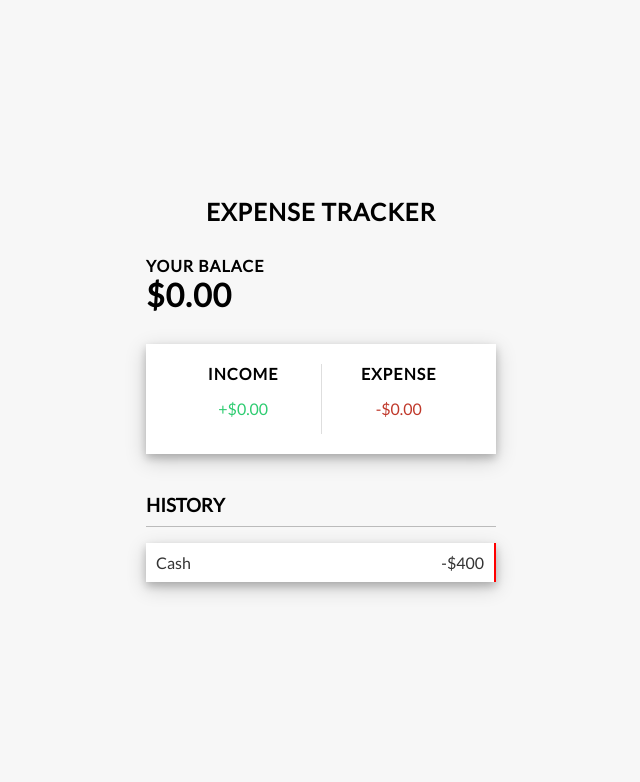
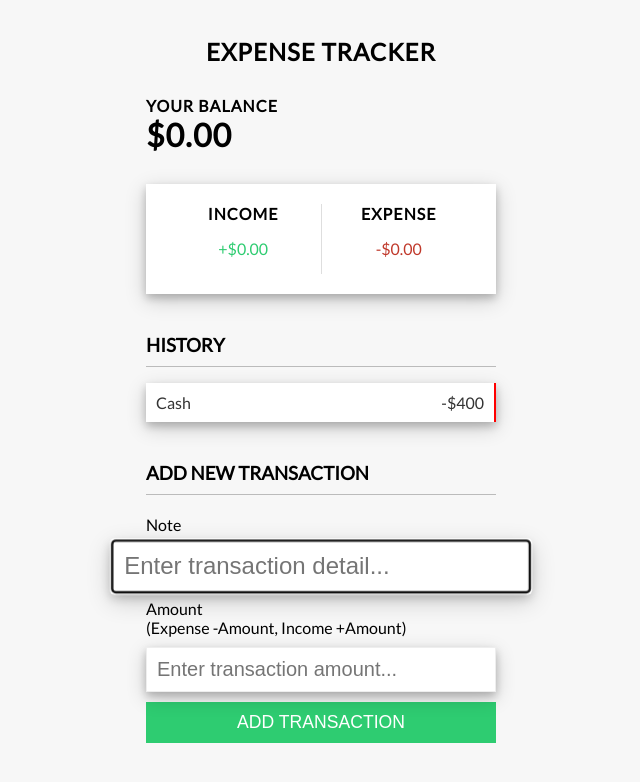
Before and after one commit to zeeshanali1993/expense-tracker-app, a React (Create React App) app: page / in a window 1280 px wide. Shown: the top 782 px of the page, without its empty margins (319-959 px from the left). Built offline with nearby package versions, Linux system fonts and the light colour scheme.

Commit message:
Added new transaction component and its css

```diff
--- a/src/App.css
+++ b/src/App.css
@@ -1,7 +1,8 @@
 @import url("https://fonts.googleapis.com/css?family=Lato&display=swap");
 
 :root {
-  --box-shadow: 0 4px 8px 0 rgba(0, 0, 0, 0.2), 0 6px 20px 0 rgba(0, 0, 0, 0.19);
+  --box-shadow-black: 0 4px 8px 0 rgba(0, 0, 0, 0.2),
+    0 6px 20px 0 rgba(0, 0, 0, 0.19);
 }
 
 * {
@@ -56,7 +57,7 @@ h3 {
 
 .inc-exp-container {
   background-color: #fff;
-  box-shadow: var(--box-shadow);
+  box-shadow: var(--box-shadow-black);
   padding: 20px;
   display: flex;
   justify-content: space-between;
@@ -86,13 +87,22 @@ h3 {
 }
 .list li {
   background-color: #fff;
-  box-shadow: var(--box-shadow);
+  box-shadow: var(--box-shadow-black);
   color: #333;
   display: flex;
   justify-content: space-between;
   position: relative;
   padding: 10px;
   margin: 10px 0;
+}
+.list li:hover .delete-btn {
+  opacity: 1;
+}
+.list li.minus {
+  border-right: 2px solid red;
+}
+.list li.plus {
+  border-right: 2px solid green;
 }
 .delete-btn {
   cursor: pointer;
@@ -112,20 +122,56 @@ h3 {
   transition: opacity 0.4s ease-in-out;
 }
 
-.list li:hover .delete-btn {
-  opacity: 1;
+label {
+  display: inline-block;
+  margin: 10px 0;
 }
-.list li.minus {
-  border-right: 2px solid red;
+input[type="text"],
+input[type="number"] {
+  display: block;
+  width: 100%;
+  box-shadow: var(--box-shadow-black);
+  border: 1px solid #eeeeee;
+  font-size: 16px;
+  padding: 10px;
+  transform: scale(1);
+  transition: transform 300ms ease-in;
+  font-size: 20px;
+  /* background-color: #9c88ff; */
 }
-.list li.plus {
-  border-right: 2px solid green;
+input:focus {
+  transform: scale(1.2);
+  transition: transform 600ms ease-out;
 }
+.btn {
+  text-transform: uppercase;
+  font-size: 1.1em;
+  width: 100%;
+  padding: 10px;
+  margin: 10px 0;
+  border: none;
+  background: #2ecc71;
+  color: white;
+  cursor: pointer;
+  transition: background 600ms ease-in;
+}
+.btn:hover {
+  background: #333;
+  transition: background 900ms ease-in;
+}
+.btn:active {
+  border: none;
+  background: #2ecc71;
+  color: white;
+  cursor: pointer;
+  transition: background 600ms ease-in;
+}
+
 /*
 .money {.btn {
   cursor: pointer;
   background-color: #9c88ff;
-  box-shadow: var(--box-shadow);
+  box-shadow: var(--box-shadow-black);
   color: #fff;
   border: 0;
   display: block;
@@ -138,28 +184,10 @@ h3 {
   letter-spacing: 1px;
   margin: 5px 0;
 }
-
-
-
-label {
-  display: inline-block;
-  margin: 10px 0;
-}
-
-input[type="text"],
-input[type="number"] {
-  border: 1px solid #dedede;
-  border-radius: 2px;
-  display: block;
-  font-size: 16px;
-  padding: 10px;
-  width: 100%;
-}
-
 .btn {
   cursor: pointer;
   background-color: #9c88ff;
-  box-shadow: var(--box-shadow);
+  box-shadow: var(--box-shadow-black);
   color: #fff;
   border: 0;
   display: block;
@@ -168,53 +196,8 @@ input[type="number"] {
   padding: 10px;
   width: 100%;
 }
-
 .btn:focus,
 .delete-btn:focus {
   outline: 0;
 }
-
-.list {
-  list-style-type: none;
-  padding: 0;
-  margin-bottom: 40px;
-}
-
-.list li {
-  background-color: #fff;
-  box-shadow: var(--box-shadow);
-  color: #333;
-  display: flex;
-  justify-content: space-between;
-  position: relative;
-  padding: 10px;
-  margin: 10px 0;
-}
-
-.list li.plus {
-  border-right: 5px solid #2ecc71;
-}
-
-.list li.minus {
-  border-right: 5px solid #c0392b;
-}
-
-.delete-btn {
-  cursor: pointer;
-  background-color: #e74c3c;
-  border: 0;
-  color: #fff;
-  font-size: 20px;
-  line-height: 20px;
-  padding: 2px 5px;
-  position: absolute;
-  top: 50%;
-  left: 0;
-  transform: translate(-100%, -50%);
-  opacity: 0;
-  transition: opacity 0.3s ease;
-}
-
-.list li:hover .delete-btn {
-  opacity: 1;
-} */
+ */
--- a/src/App.js
+++ b/src/App.js
@@ -3,6 +3,7 @@ import { Header } from './components/header';
 import { Balance } from './components/balance';
 import { Incomeexpense } from './components/incomeexpense';
 import { Transactionlist } from './components/transactionlist';
+import { Newtransaction } from './components/newtransaction';
 
 import './App.css';
 
@@ -15,6 +16,7 @@ function App()
         <Balance />
         <Incomeexpense />
         <Transactionlist />
+        <Newtransaction />
       </div>
     </div>
   );
--- a/src/components/balance.js
+++ b/src/components/balance.js
@@ -4,7 +4,7 @@ export const Balance = () =>
 {
     return (
         <div className='container'>
-            <h4>Your balace</h4>
+            <h4>Your balance</h4>
             <h1 id='balance'>$0.00</h1>
         </div>
     )
--- /dev/null
+++ b/src/components/newtransaction.js
@@ -0,0 +1,28 @@
+import React from 'react'
+
+export const Newtransaction = () =>
+{
+    return (
+        <div>
+            <h3>Add new transaction</h3>
+            <div>
+                <form id='form'>
+                    <div className='form-control'>
+                        <label for='text'>Note</label>
+                        <input type='text' placeholder='Enter transaction detail...' required autoFocus />
+                    </div>
+
+                </form>
+
+                <form id='form'>
+                    <div className='form-control'>
+                        <label for='number'>Amount<br />(Expense -Amount, Income +Amount)</label>
+                        <input type='number' placeholder='Enter transaction amount...' required />
+                    </div>
+
+                </form>
+                <button className='btn' ti>add transaction</button>
+            </div>
+        </div>
+    )
+}
```
